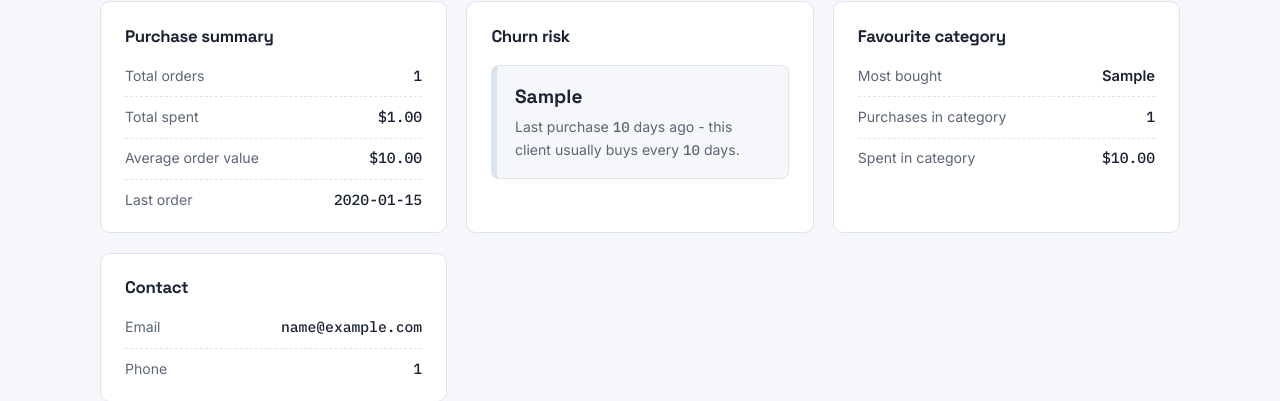
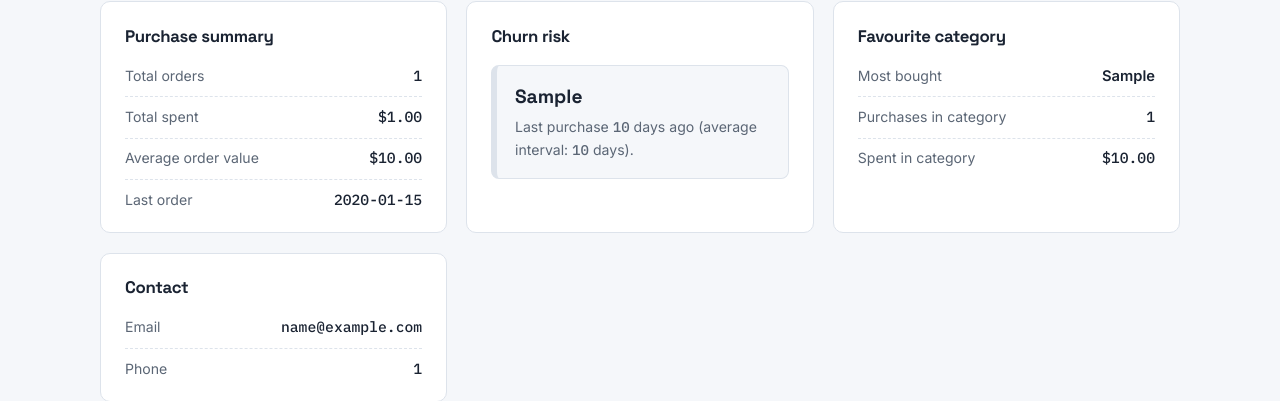
Before and after one commit to jakubczyz06/ecommerce-data-pipeline, a Flask app: template app/templates/client.html in a window 1280 px wide. Shown: the part 278-679 px from the top of the page. Run offline with Flask 3, Linux system fonts and the light colour scheme; the template is opened without the code that fills it: most values are stand-ins (such as "Sample title", 1, 10 or a date in 2020).

Commit message:
Updated the description in client's summary

```diff
--- a/app/templates/client.html
+++ b/app/templates/client.html
@@ -59,7 +59,7 @@
             <div><dt>Average order value</dt>
                  <dd class="mono">${{ "{:,.2f}".format(summary.avg_order_value) if summary.avg_order_value else "0.00" }}</dd></div>
             <div><dt>Last order</dt>
-                 <dd class="mono">{{ summary.last_order_date.strftime("%Y-%m-%d") if summary.last_order_date else "—" }}</dd></div>
+                 <dd class="mono">{{ summary.last_order_date.strftime("%Y-%m-%d") if summary.last_order_date else "-" }}</dd></div>
         </dl>
     </div>
 
@@ -68,9 +68,9 @@
         <div class="churn risk-{{ churn.churn_risk | lower }}">
             <span class="churn-level">{{ churn.churn_risk }}</span>
             <p class="churn-detail">
-                Last purchase <strong class="mono">{{ churn.recency_days }}</strong> days ago -
-                this client usually buys every
-                <strong class="mono">{{ churn.avg_days_between if churn.avg_days_between else "-" }}</strong> days.
+                Last purchase <strong class="mono">{{ churn.recency_days }}</strong> days ago
+                (average interval:
+                <strong class="mono">{{ churn.avg_days_between if churn.avg_days_between else "-" }}</strong> days).
             </p>
         </div>
     </div>
```
